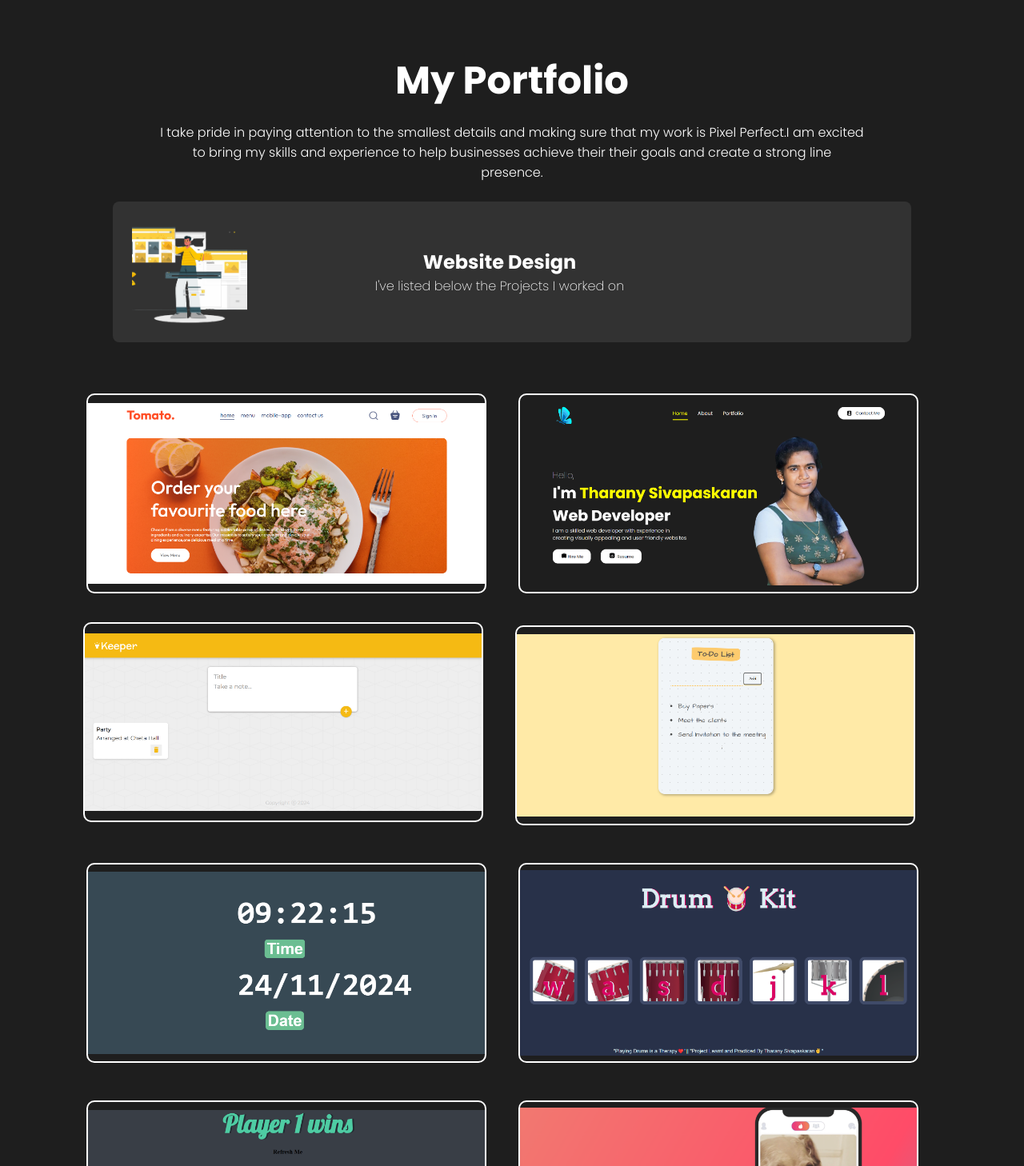
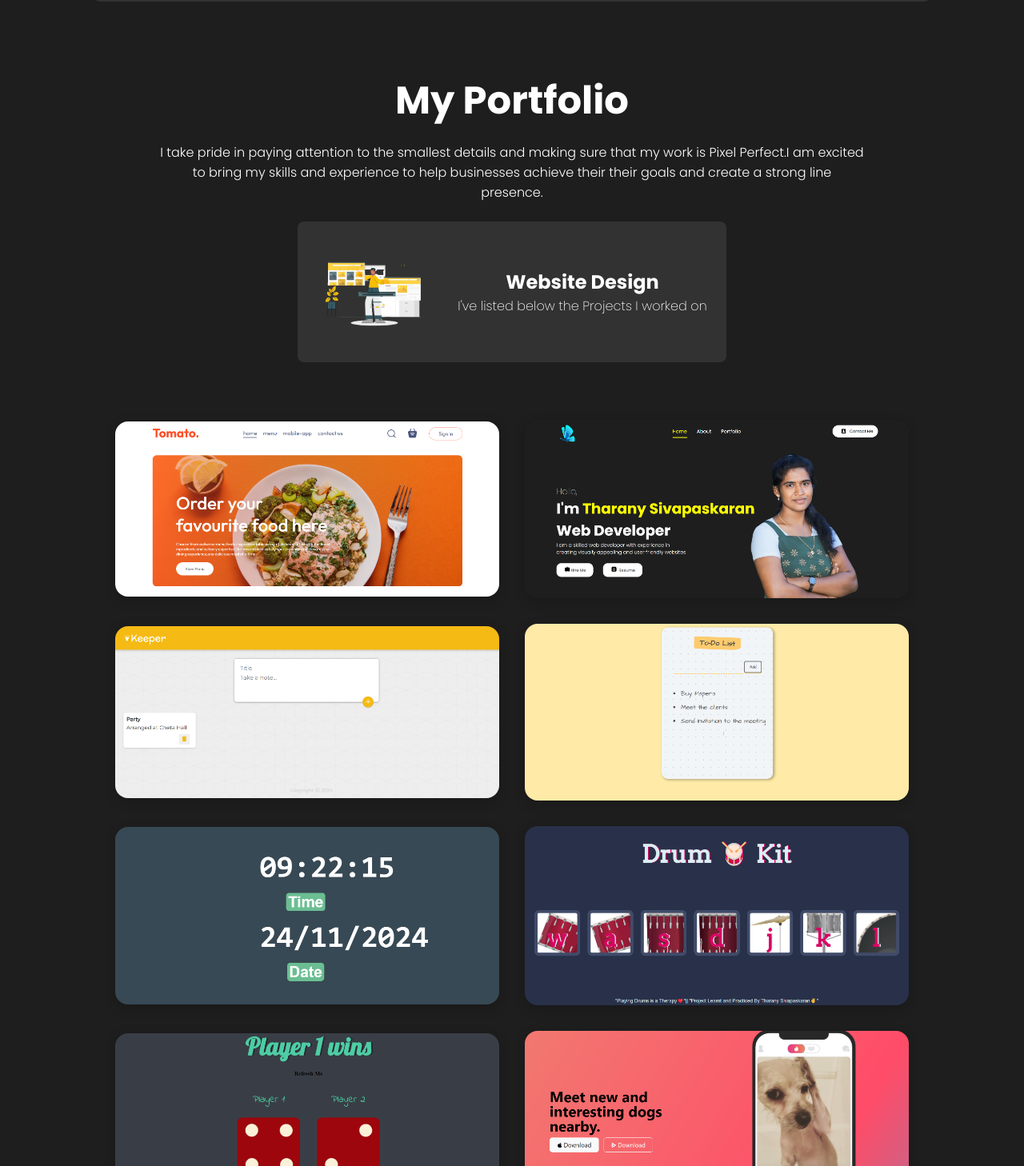
Before and after one commit to tharany2194/portfolio, a React (Create React App) app: page / in a window 1280 px wide. Shown: the part 1342-2800 px from the top of the page at 80% size. Built offline with nearby package versions, Linux system fonts and the light colour scheme.

Commit message:
made ui changes

```diff
--- a/public/style.css
+++ b/public/style.css
@@ -10,6 +10,5 @@
 body{
     background:rgb(30,30,30);
     color: white;
-    overflow: hidden;
-    overflow-y: scroll;
+
 }
--- a/src/components/Contact/contact.css
+++ b/src/components/Contact/contact.css
@@ -18,6 +18,8 @@
     display: flex;
     flex-wrap: wrap;
     margin-top: 2rem;
+    align-items: center;
+    justify-content: center;
 }
 .link1{
     height: 65px;
--- a/src/components/Contact/contact.js
+++ b/src/components/Contact/contact.js
@@ -50,7 +50,9 @@ const Contact = () => {
                 <textarea className='msg' name='message' rows='5' placeholder='Your Message' />
                 <button type='submit' className='submitBtn' value='Send'>Submit</button>
                 <div className='links'>
-                <a href='https://www.linkedin.com/in/tharany-sivapaskaran-5951431a3?utm_source=share&utm_campaign=share_via&utm_content=profile&utm_medium=ios_app' target='_blank' rel='noreferrer'><img className='link3' src={linkedinIcon} alt='linkedin icon' /></a>
+                <img
+                onClick={() => window.open('https://www.linkedin.com/in/tharany-sivapaskaran-2b2b6b1b5/', '_blank')}
+                 className='link3' src={linkedinIcon} alt='linkedin icon' />
                 <img className='link2' src={facebookIcon} alt='facebook icon' />
                 <img className='link1' src={instagramIcon} alt='instagram icon' />
                 <button  className='whatsappbtn' onClick={handleWhatsAppRedirect} ><img src={whatsappIcon} alt='whatsapp icon' className='link1'/></button>
--- a/src/components/Footer/footer.css
+++ b/src/components/Footer/footer.css
@@ -7,5 +7,6 @@
     justify-content: center;
     font-weight: 300;
     font-size: small;
-
+    text-align: center;
+    padding: 20px;
 }
--- a/src/components/Intro/intro.css
+++ b/src/components/Intro/intro.css
@@ -1,5 +1,5 @@
 #intro{
-    height: calc(100vh-4rem);
+
     width:100vw;
     max-width: 70rem;
     margin: 0 auto;
@@ -77,7 +77,18 @@
 }
 @media screen and (max-width:500px){
     .bg{
-        right:-15vw;
+        right:-50vw;
+        padding: 100px;
+        width: 200vw;
+
+    }
+    .intro{
+        padding: 20px;
+    }
+    .introContent{
+        font-size: 2rem;
+        padding: 20px;
+        height: 80vh;
     }
 
 }
@@ -90,4 +101,6 @@
         width:-100vw;
     }
 
+
+
 }
--- a/src/components/Learning/learning.css
+++ b/src/components/Learning/learning.css
@@ -4,11 +4,12 @@
     text-align: center;
     justify-content: center;
     align-items: center;
-    width: 65rem;
+
     background: rgb(50,50,50);
     color: black;
     margin: 3rem 1rem;
     border-radius: 10px;
+
 
 }
 .title{
@@ -21,6 +22,8 @@
 .skills{
     display: flex;
     margin:0 1rem;
+ justify-content: center;
+    flex-wrap: wrap;
 }
 .skill{
    padding: 1rem;
@@ -34,9 +37,3 @@
    color: white;
    border-radius: 8px;
 }
-@media screen and (max-width:700px){
-    .skills{
-        display: flex;
-        flex-wrap: wrap;
-    }
-}
--- a/src/components/NavBar/navbar.css
+++ b/src/components/NavBar/navbar.css
@@ -1,7 +1,6 @@
 .navbar{
     height:5rem;
-    width:100vw;
-    max-width: 70rem;
+
     margin:0 auto;
     padding: 1rem 2rem;
     background: rgb(30,30,30);
--- a/src/components/Skills/skills.css
+++ b/src/components/Skills/skills.css
@@ -1,7 +1,6 @@
 #skills{
     overflow: hidden;
-    width:100vw;
-    max-width: 90rem;
+
     display: flex;
     flex-direction: column;
     align-items: center;
@@ -13,7 +12,7 @@
 .skillTitle{
     font-size: 3rem;
     font-weight: 600;
-    padding-top: 3rem;
+
     margin-bottom: 1.5rem;
 }
 .skillDesc{
--- a/src/components/Works/works.css
+++ b/src/components/Works/works.css
@@ -17,24 +17,24 @@
     align-items: center;
     font-size: 1 rem;
     font-weight: 200;
-    margin-left: 8rem;
+
 }
 .skillBar{
     display: flex;
-    width:100%;
-    max-width: 80%;
+ justify-content: center;
     margin: 1.5rem;
     padding: 1rem 1.5rem;
     border-radius: 0.5rem;
     background: rgb(50,50,50);
     align-items: center;
+    flex-wrap: wrap;
 }
 
 .skillBarImg{
     height: 9rem;
     width: 9rem;
     margin-right: 2rem;
-    object-fit: cover;
+    object-fit: contain;
 
 
 }
@@ -43,34 +43,35 @@
     flex-wrap: wrap;
     align-items: center;
     justify-content: center;
-    width: 100vw;
-    max-width: 70rem;
-    margin: 2rem 1rem;
+
+    width: 100%;
+
+    margin: 2rem ;
 
 
 }
 
 .worksImg{
-    height: 250px;
-    width:500px;
-    margin: 0.5rem;
+
+
+    margin: 1rem;
+
+
+    min-width: 10rem;
+
+    max-width: 30rem;
+
+
+
     object-fit: contain;
-    border: 2px solid white;
-    border-radius: 10px;
-    margin-bottom: 2rem;
-    margin-right: 2rem;
+    border-radius: 1rem;
+    box-shadow: 0 4px 15px rgba(0, 0, 0, 0.2);
+    transition: transform 0.8s ease, box-shadow 0.3s ease;
+    cursor: pointer;
+
 
 }
-.worksImg1{
-    height: 250px;
-    width:500px;
-    object-fit: contain;
-    border: 2px solid white;
-    border-radius: 10px;
-    margin-bottom: 2rem;
-    margin-right: 2rem;
 
-}
 .worksImgs img {
 
     transition: transform 0.8s ease, box-shadow 0.3s ease;
@@ -105,9 +106,3 @@
     background: white;
     font-size: 1rem;
 }
-
-@media screen and (max-width:540px){
-    .worksImg{
-      width:-5vw;
-    }
-}
--- a/src/components/Works/works.js
+++ b/src/components/Works/works.js
@@ -40,13 +40,30 @@ const Works = () => {
             <div className='worksImgs'>
             <img src={tomatoApp} title="This Project is not hosted yet!" alt='' className='worksImg' />
             <img title="Current Page!" src={portfolio} alt='' className='worksImg' />
-            <a href='https://keeper-app-2194.netlify.app/' target='_blank' rel='noreferrer'><img title="Click on this image to see my work!" src={keeperApp} alt='' className='worksImg1' /></a>
-            <a href='https://todolist-app-2194.netlify.app/' target='_blank' rel='noreferrer'><img title="Click on this image to see my work!" src={todolist} alt='' className='worksImg' /></a>
-            <a href='https://counter-app-2194.netlify.app/' target='_blank' rel='noreferrer'><img title="Click on this image to see my work!" src={timeUpdater} alt='' className='worksImg' /></a>
-            <a href='https://drumkit-app-2194.netlify.app/' target='_blank' rel='noreferrer'> <img title="Click on this image to see my work!" src={drumKit} alt='' className='worksImg' /></a>
-            <a href='https://dicegame-app-2194.netlify.app/' target='_blank' rel='noreferrer'> <img title="Click on this image to see my work!" src={diceGame} alt='' className='worksImg' /></a>
-            <a href='https://tindog-app-2194.netlify.app/' target='_blank' rel='noreferrer'> <img title="Click on this image to see my work!" src={tinDog} alt='' className='worksImg' /></a>
-            <a href='https://emojipedia-app-2194.netlify.app/' target='_blank' rel='noreferrer'><img title="Click on this image to see my work!" src={emojipedia} alt='' className='worksImg' /></a>
+
+          <img
+          onClick={() => window.open('https://keeper-app-2194.netlify.app/', '_blank')}
+
+           title="Click on this image to see my work!" src={keeperApp} alt='' className='worksImg' />
+
+          <img
+          onClick={() => window.open('https://todolist-app-2194.netlify.app/', '_blank')}
+           title="Click on this image to see my work!" src={todolist} alt='' className='worksImg' />
+            <img
+          onClick={() => window.open('https://time-date-updater-app-2194.netlify.app/', '_blank')}
+             title="Click on this image to see my work!" src={timeUpdater} alt='' className='worksImg' />
+          <img
+          onClick={() => window.open('https://drum-kit-app-2194.netlify.app/', '_blank')}
+           title="Click on this image to see my work!" src={drumKit} alt='' className='worksImg' />
+           <img
+          onClick={() => window.open('https://dice-game-app-2194.netlify.app/', '_blank')}
+            title="Click on this image to see my work!" src={diceGame} alt='' className='worksImg' />
+            <img
+            onClick={() => window.open('https://tindog-app-2194.netlify.app/', '_blank')}
+            title="Click on this image to see my work!" src={tinDog} alt='' className='worksImg' />
+           <img
+          onClick={() => window.open('https://emojipedia-app-2194.netlify.app/', '_blank')}
+            title="Click on this image to see my work!" src={emojipedia} alt='' className='worksImg' />
         </div>
         <button className='worksBtn' >See More</button>
     </section>
```
